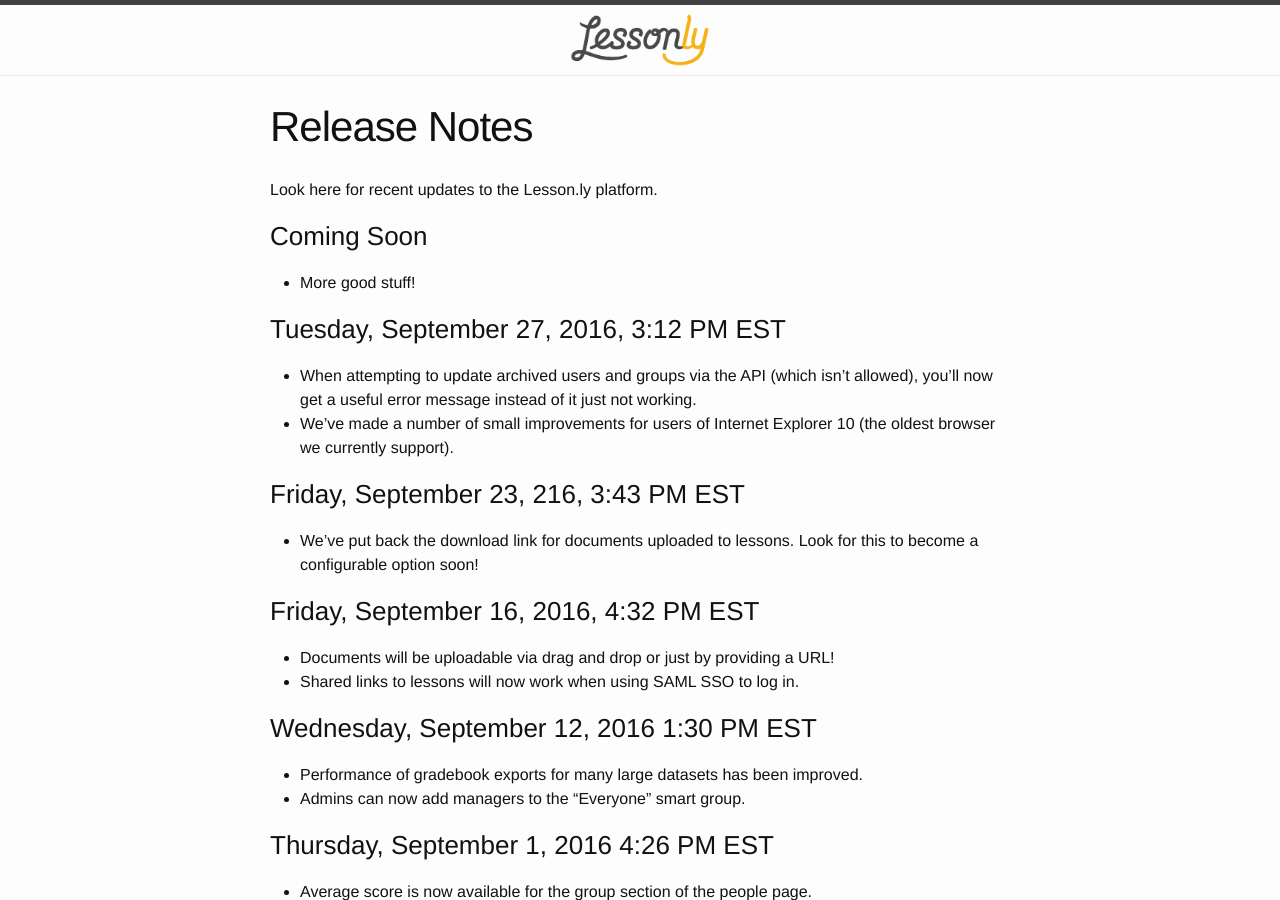
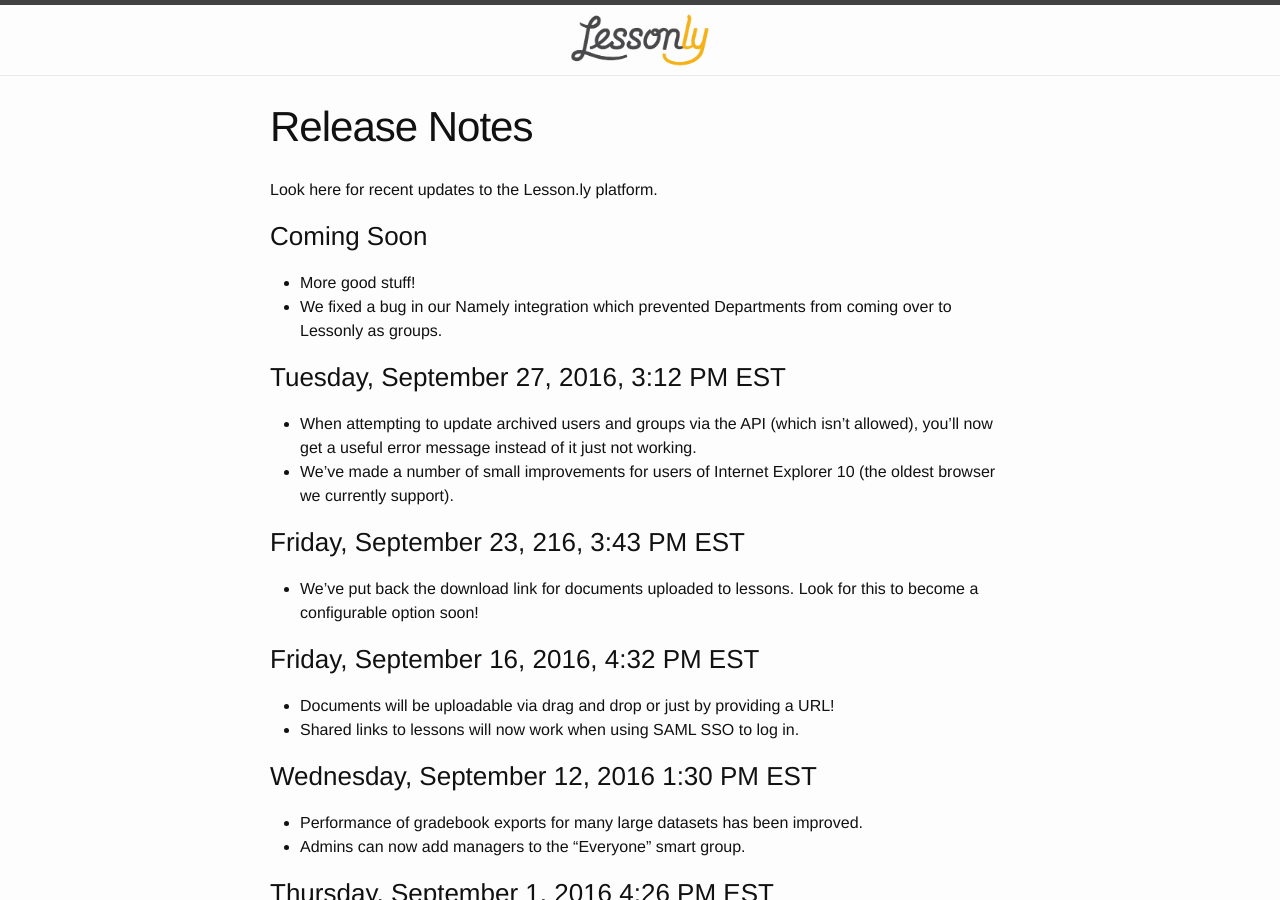
Before and after one commit to isabella232/lessonly.github.io, a Jekyll site: the page built from release-notes.md, in a window 1280 px wide and 900 px high. Built offline with Jekyll 4.4.1, drawn with Linux system fonts in a browser that asks for light colours.

Commit message:
Release notes: namely departments fix

```diff
--- a/release-notes.md
+++ b/release-notes.md
@@ -9,6 +9,7 @@
 ### Coming Soon
 
 - More good stuff!
+- We fixed a bug in our Namely integration which prevented Departments from coming over to Lessonly as groups.
 
 ### Tuesday, September 27, 2016, 3:12 PM EST
 
```
